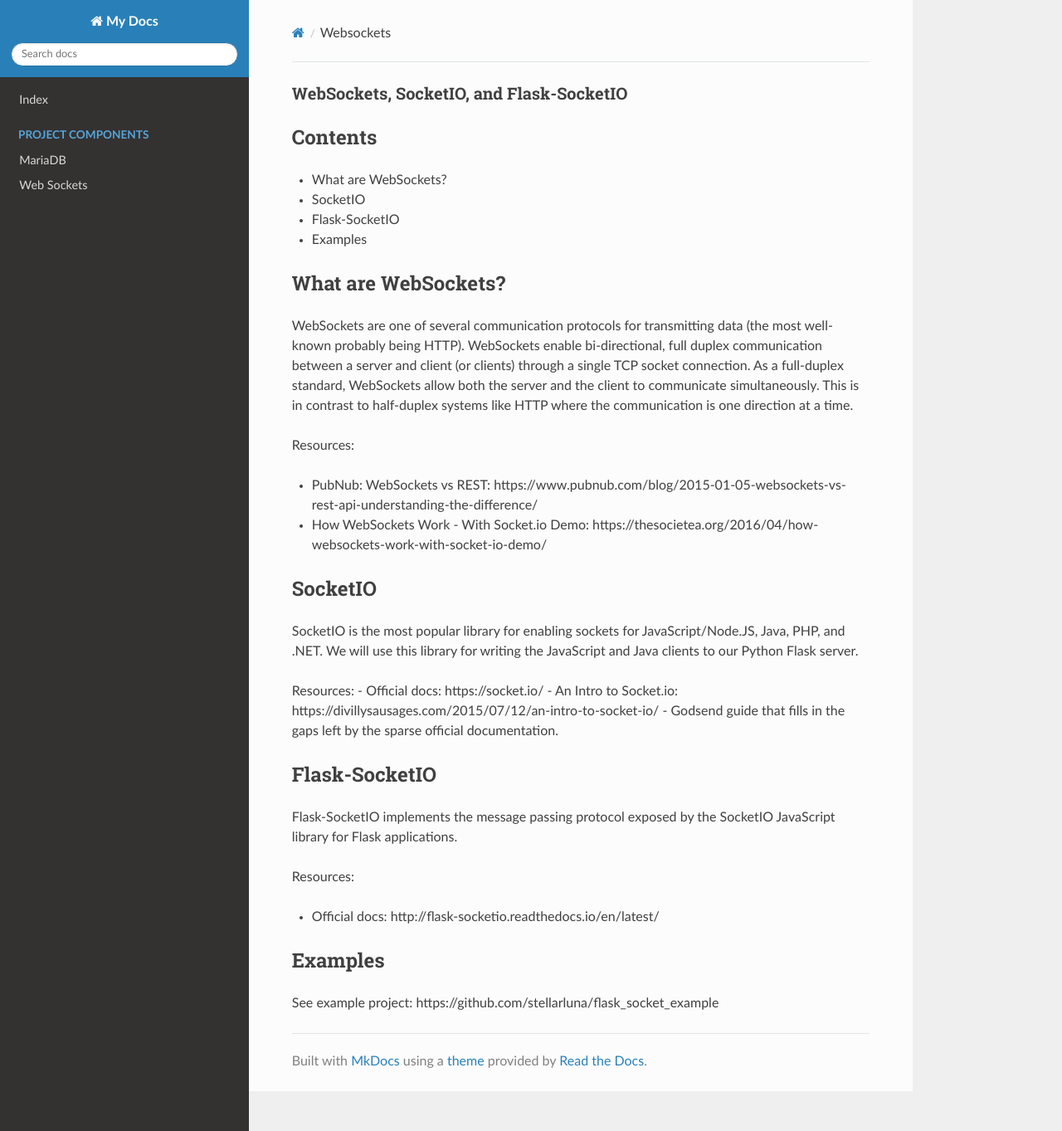
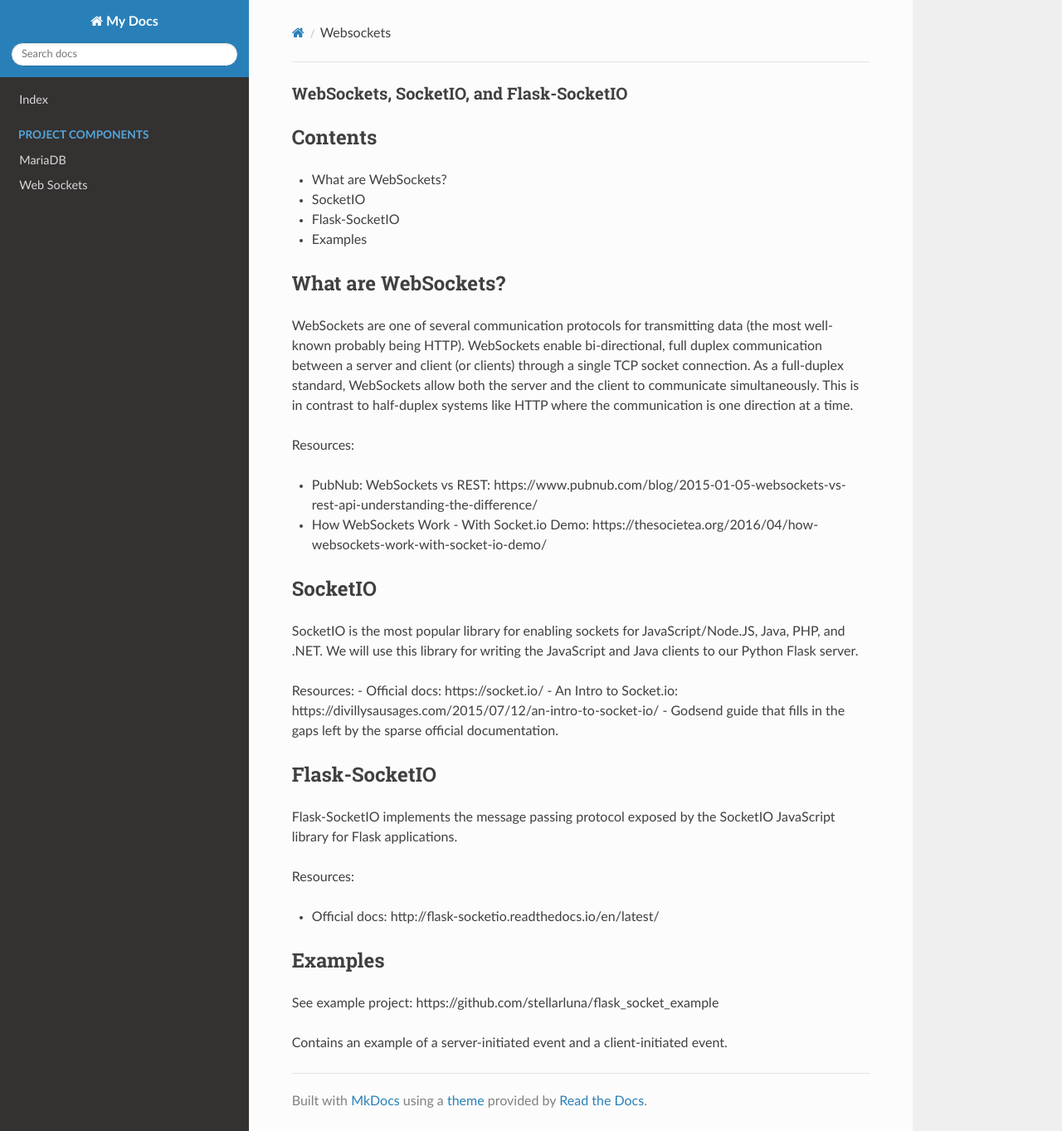
Before and after one commit to mollyklecompte/strom, an MkDocs documentation site: the page built from docs/docs/websockets.md, in a window 1280 px wide and 1363 px high. Shown: the whole window at 83% size. Built offline with MkDocs 1.6.1, drawn with Linux system fonts in a browser that asks for light colours; nearby versions of some CDN libraries; old or Windows-style settings are respelled for this version of MkDocs.

Commit message:
add client-initiated event to example project referenced in websockets.md

```diff
--- a/docs/docs/websockets.md
+++ b/docs/docs/websockets.md
@@ -43,3 +43,5 @@ Resources:
 ## Examples
 
 See example project: https://github.com/stellarluna/flask_socket_example
+
+Contains an example of a server-initiated event and a client-initiated event.
```
